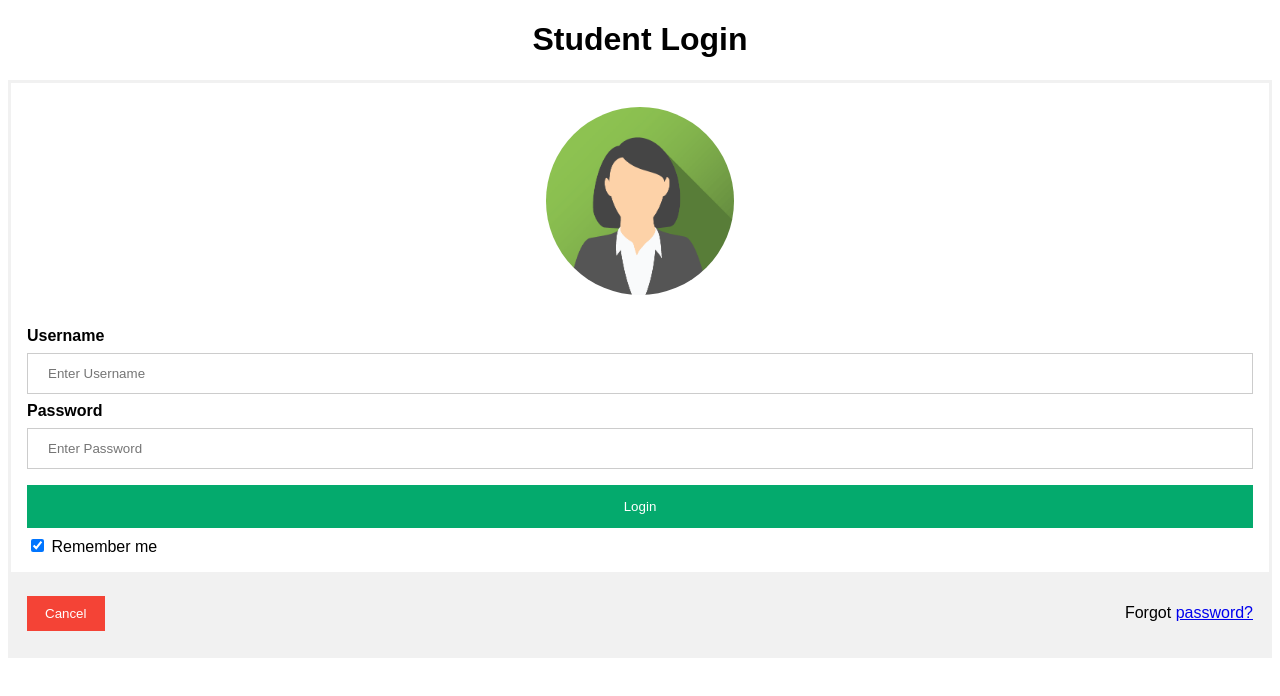
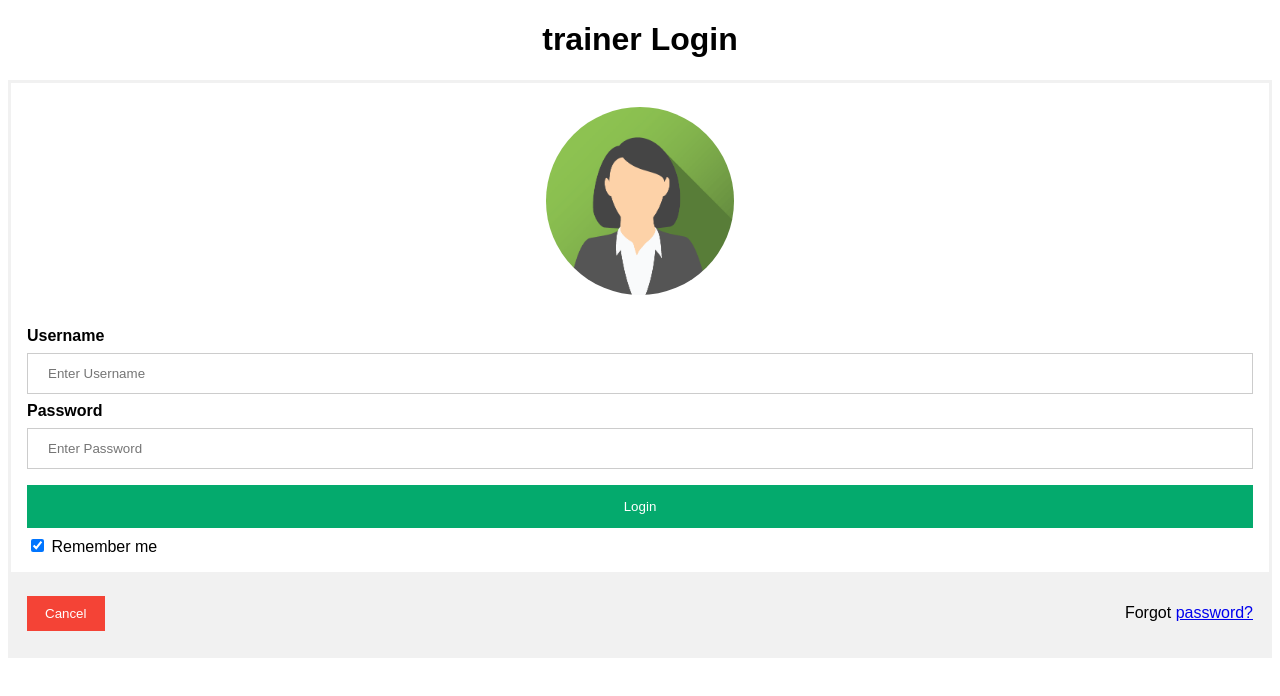
Before and after one commit to Blessey-roshan/login-2422, a plain HTML site: page index.html in a window 1280 px wide. Drawn offline with Linux system fonts and the light colour scheme.

Commit message:
trainer login update

```diff
--- a/index.html
+++ b/index.html
@@ -68,7 +68,7 @@ span.psw {
 </head>
 <body>
 
-<center><h1>Student Login</h1></center>
+<center><h1>trainer Login</h1></center>
 
 <form action="/action_page.php" method="post">
   <div class="imgcontainer">
```
